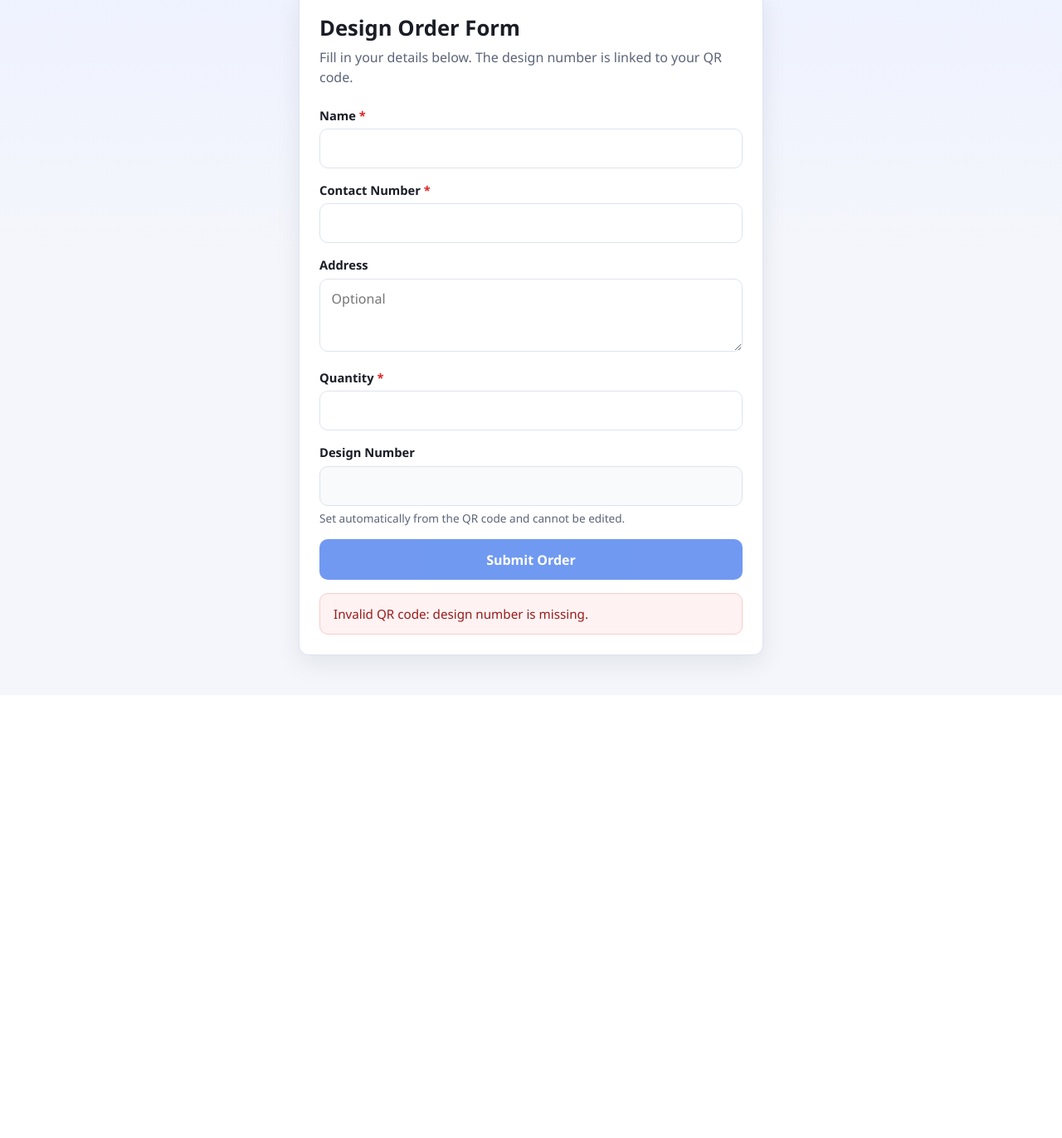
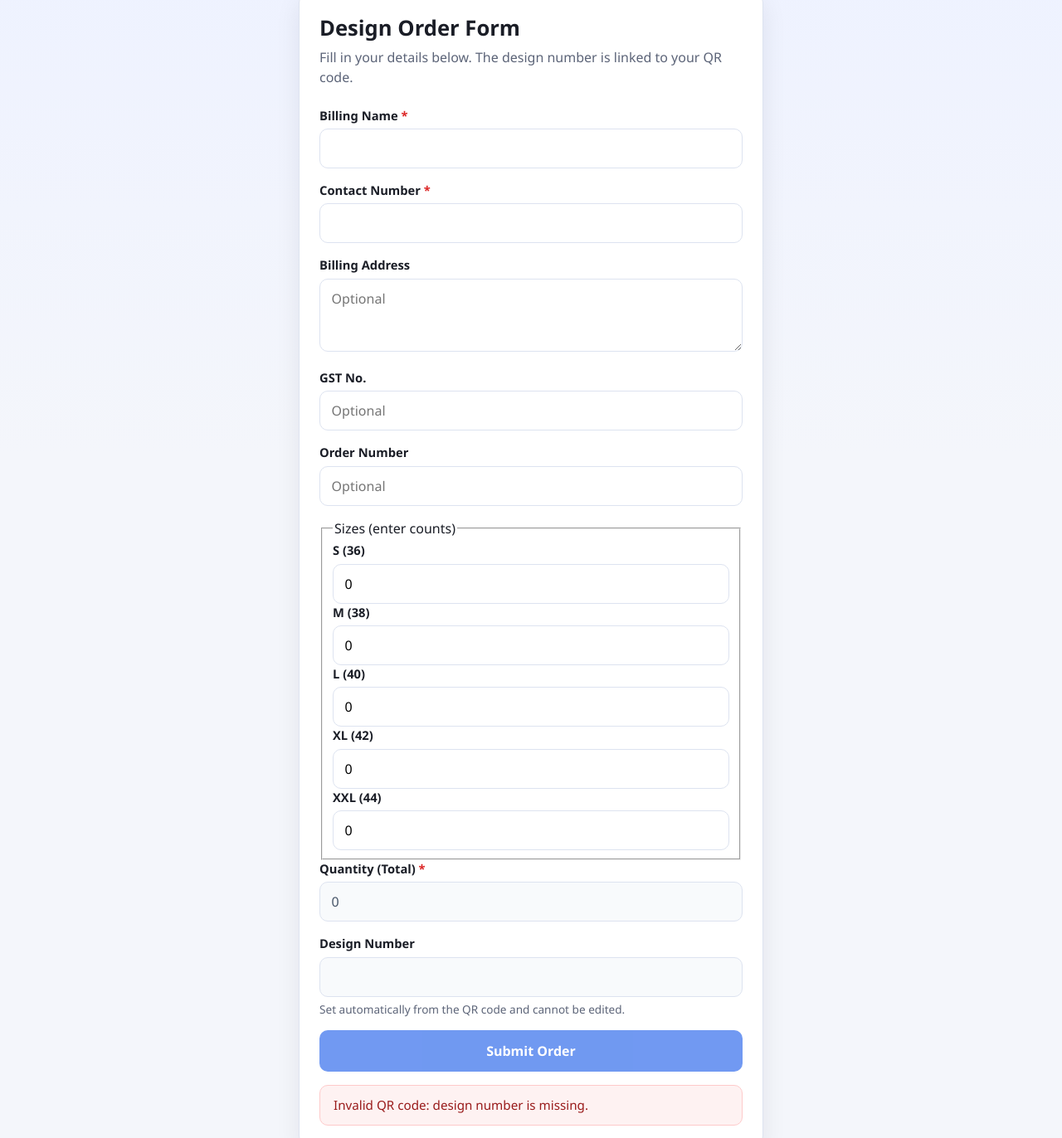
Before and after one commit to Vinay-Basu-007/design-qr-forms, a website: page form.html in a window 1280 px wide. Shown: the part 41-1413 px from the top of the page at 83% size. Before the commit the page ends 879 px from the top, so only its background shows below. Drawn offline with Linux system fonts and the light colour scheme.

Commit message:
Add billing + size fields to form and compute total quantity

```diff
--- a/form.html
+++ b/form.html
@@ -14,8 +14,8 @@
 
         <form id="order-form" novalidate>
           <div class="field">
-            <label for="name" class="required">Name</label>
-            <input id="name" name="name" type="text" autocomplete="name" required />
+            <label for="name" class="required">Billing Name</label>
+            <input id="billingName" name="billingName" type="text" autocomplete="name" required />
           </div>
 
           <div class="field">
@@ -31,13 +31,43 @@
           </div>
 
           <div class="field">
-            <label for="address">Address</label>
-            <textarea id="address" name="address" placeholder="Optional"></textarea>
+            <label for="billingAddress">Billing Address</label>
+            <textarea id="billingAddress" name="billingAddress" placeholder="Optional"></textarea>
           </div>
 
           <div class="field">
-            <label for="quantity" class="required">Quantity</label>
-            <input id="quantity" name="quantity" type="number" min="1" step="1" required />
+            <label for="gst">GST No.</label>
+            <input id="gst" name="gst" type="text" placeholder="Optional" />
+          </div>
+
+          <div class="field">
+            <label for="orderNumber">Order Number</label>
+            <input id="orderNumber" name="orderNumber" type="text" placeholder="Optional" />
+          </div>
+
+          <fieldset class="sizes">
+            <legend>Sizes (enter counts)</legend>
+            <div class="size-row">
+              <label for="sizeS">S (36)</label>
+              <input id="sizeS" name="sizeS" type="number" min="0" value="0" />
+
+              <label for="sizeM">M (38)</label>
+              <input id="sizeM" name="sizeM" type="number" min="0" value="0" />
+
+              <label for="sizeL">L (40)</label>
+              <input id="sizeL" name="sizeL" type="number" min="0" value="0" />
+
+              <label for="sizeXL">XL (42)</label>
+              <input id="sizeXL" name="sizeXL" type="number" min="0" value="0" />
+
+              <label for="sizeXXL">XXL (44)</label>
+              <input id="sizeXXL" name="sizeXXL" type="number" min="0" value="0" />
+            </div>
+          </fieldset>
+
+          <div class="field">
+            <label for="quantity" class="required">Quantity (Total)</label>
+            <input id="quantity" name="quantity" type="number" readonly value="0" />
           </div>
 
           <div class="field">
```
